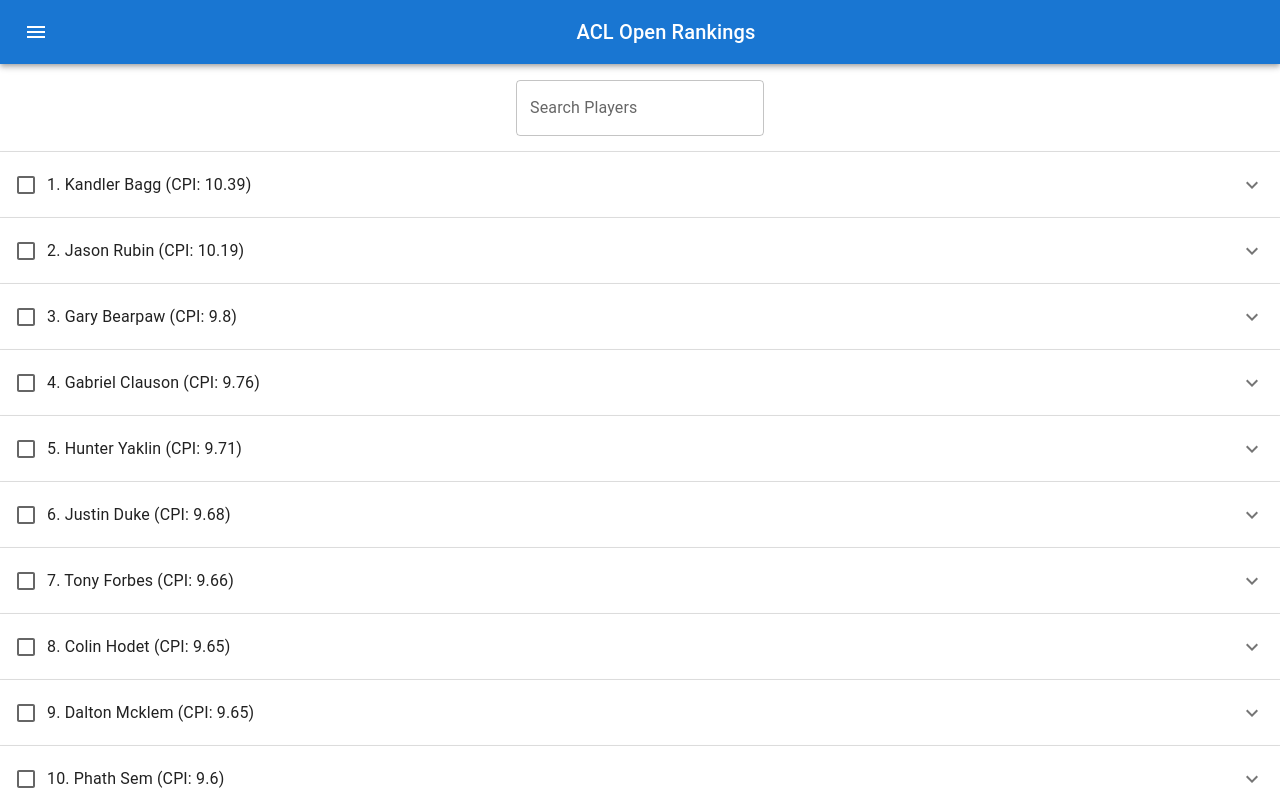
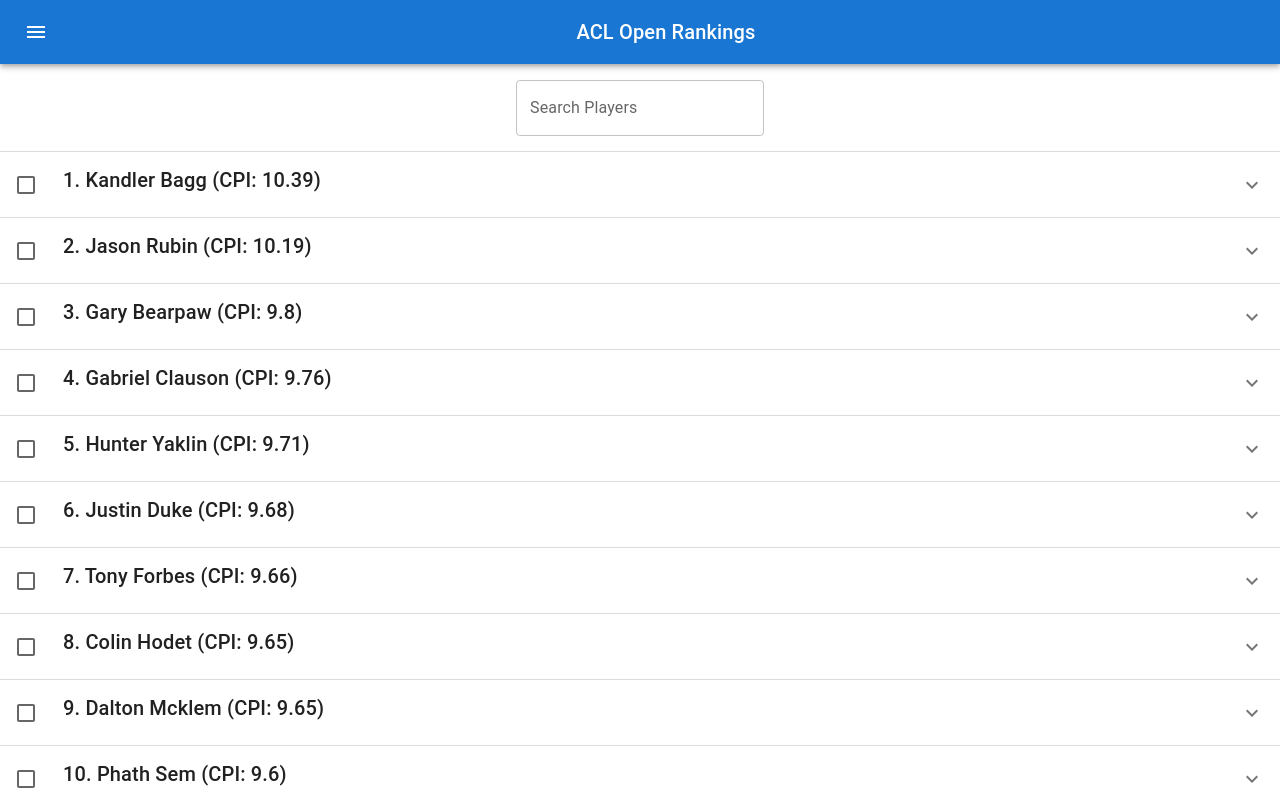
Before and after one commit to tesliker/cornhole-stats, a React (Create React App) app: page / in a window 1280 px wide. Shown: the top 800 px of the page. Built offline with nearby package versions, Linux system fonts and the light colour scheme.

Commit message:
removing dups

```diff
--- a/src/App.js
+++ b/src/App.js
@@ -54,7 +54,6 @@ class App extends Component {
   }
 
   handleCheckboxChange = (playerId) => {
-    console.log(playerId);
     this.setState(prevState => {
       const updatedPlayerData = prevState.playerData.filter(player => player.playerPerformanceStats.playerID !== playerId);
       const urlParams = new URLSearchParams(window.location.search);
@@ -88,13 +87,13 @@ class App extends Component {
         >
           <FormControlLabel
             control={<Checkbox onChange={() => this.handleCheckboxChange(data.playerPerformanceStats.playerID)} />}
-            label={<Typography>{i + 1}. {data.playerPerformanceStats.playerFirstName} {data.playerPerformanceStats.playerLastName} <span>{this.subHeading(data)}</span></Typography>}
+            label={<Typography></Typography>}
           />
+          <Typography variant="h6">
+            {i + 1}. {data.playerPerformanceStats.playerFirstName} {data.playerPerformanceStats.playerLastName} <span>{this.subHeading(data)}</span>
+          </Typography>
         </AccordionSummary>
         <AccordionDetails>
-          <Typography variant="h4" gutterBottom>
-            Player ACL Points Breakdown
-          </Typography>
           <div className={'stat'}>
             <Typography>
               Local Pts
@@ -300,8 +299,6 @@ const players = [
   8870,
   167540,
   61675,
-  128817,
-  128817,
   122670,
   154384,
   169600,
```
